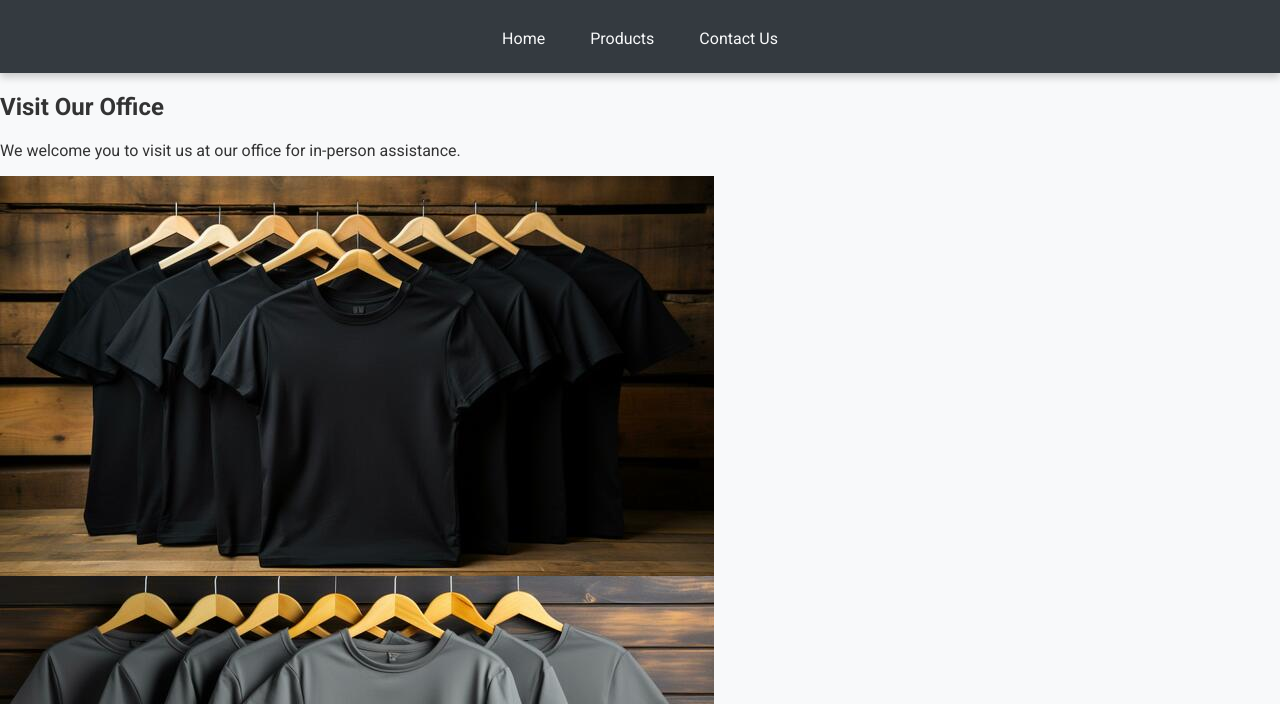
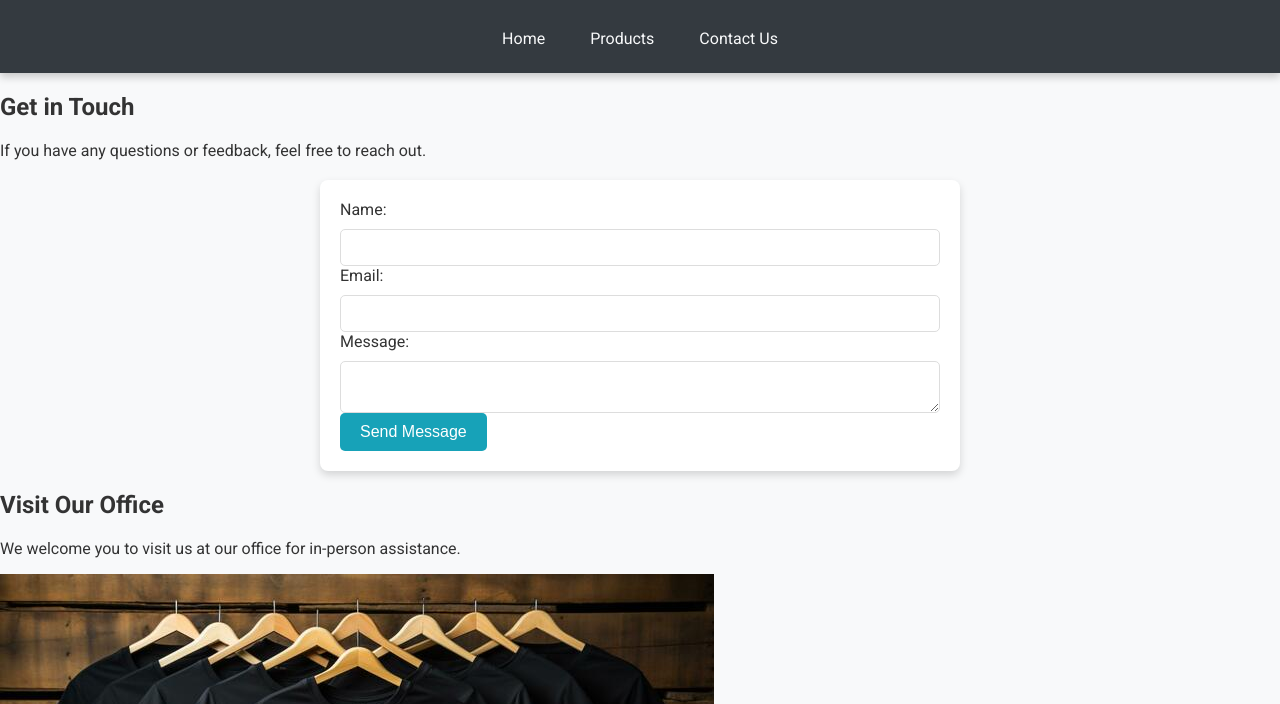
Before and after one commit to killerGG33/MId-Term-Exam, a plain HTML site: page contacts.html in a window 1280 px wide. Shown: the part 96-800 px from the top of the page. Drawn offline with Linux system fonts and the light colour scheme.

Commit message:
commit 8

```diff
--- a/contacts.html
+++ b/contacts.html
@@ -19,6 +19,24 @@
     </header>
 
     <main>
+        <section>
+            <h2>Get in Touch</h2>
+            <p>If you have any questions or feedback, feel free to reach out.</p>
+            <form id="contactForm">
+                <label for="name">Name:</label>
+                <input type="text" id="name" name="name" required>
+
+                <label for="email">Email:</label>
+                <input type="email" id="email" name="email" required>
+
+                <label for="message">Message:</label>
+                <textarea id="message" name="message" required></textarea>
+
+                <button type="submit">Send Message</button>
+            </form>
+        </section>
+
+        <section>
         <h2>Visit Our Office</h2>
             <p>We welcome you to visit us at our office for in-person assistance.</p>
 
@@ -26,7 +44,9 @@
             <img src="images/black-tshirts-with-copy-space-mockup-generative-ai-photo.jpg" alt="Office Building">
             <img src="images/gray-tshirts-with-copy-space-mockup-generative-ai-photo.jpg" alt="Customer Service Desk">
         </div>
+        </section>
     </main>
+
     <footer><p>&copy; 2024 Online Store. All Rights Reserved.</p>
         <p>Follow us on:</footer>
             <a href="#">Facebook</a> |
--- a/style.css
+++ b/style.css
@@ -78,3 +78,44 @@ footer p {
     border-radius: 8px;
     box-shadow: 0 4px 8px rgba(0, 0, 0, 0.15);
 }
+button {
+    background-color: #17a2b8;
+    color: #fff;
+    border: none;
+    padding: 10px 20px;
+    font-size: 16px;
+    border-radius: 5px;
+    cursor: pointer;
+    transition: background-color 0.3s ease;
+}
+button:hover {
+    background-color: #138496;
+}
+form {
+    max-width: 600px;
+    margin: 20px auto;
+    padding: 20px;
+    background-color: #ffffff;
+    border-radius: 8px;
+    box-shadow: 0 4px 8px rgba(0, 0, 0, 0.15);
+}
+input, textarea {
+    width: 100%;
+    padding: 10px;
+    margin-top: 10px;
+    border: 1px solid #ddd;
+    border-radius: 5px;
+}
+@media (max-width: 768px) {
+    header nav {
+        flex-direction: column;
+    }
+
+    .flex-container .image-container {
+        flex-direction: column;
+    }
+
+    .grid-container {
+        grid-template-columns: 1fr;
+    }
+}
```
Also changed, not shown: index.html (+1 -3 lines), products.html (+1 -1 lines).
